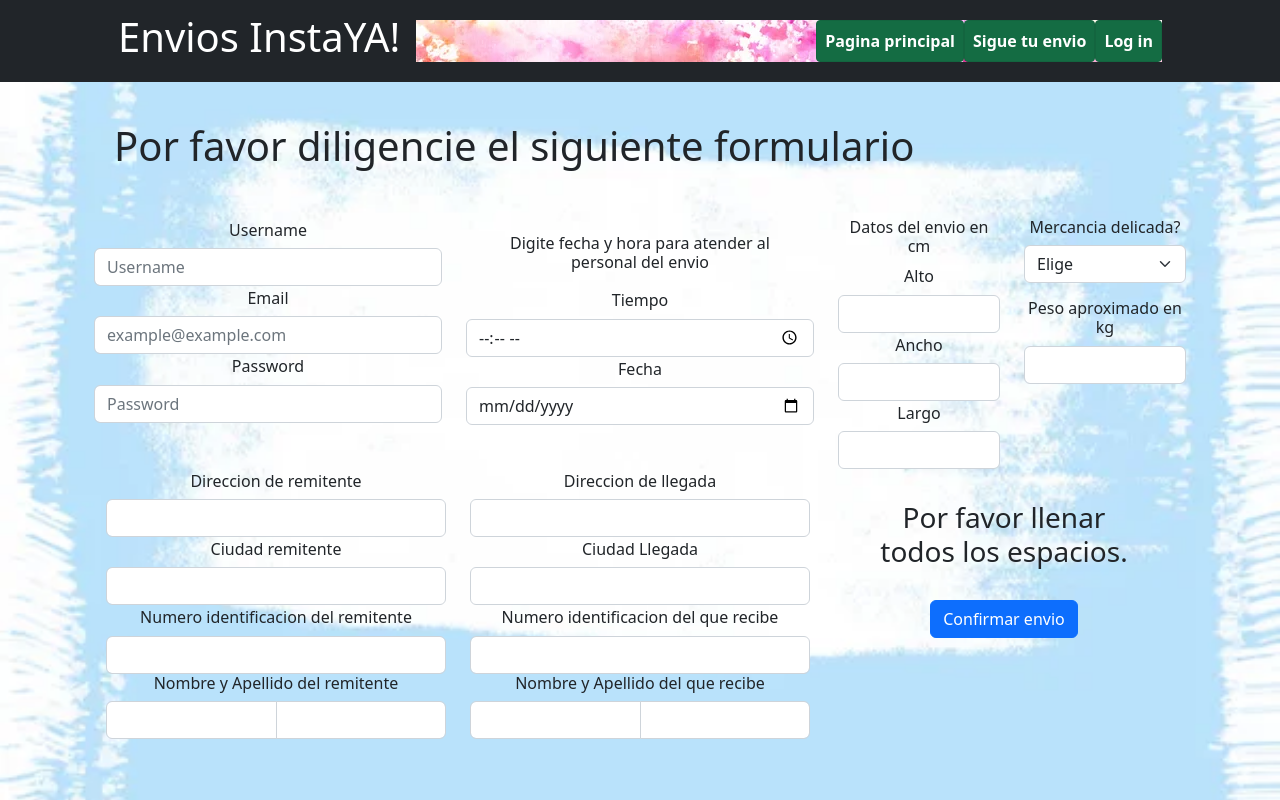
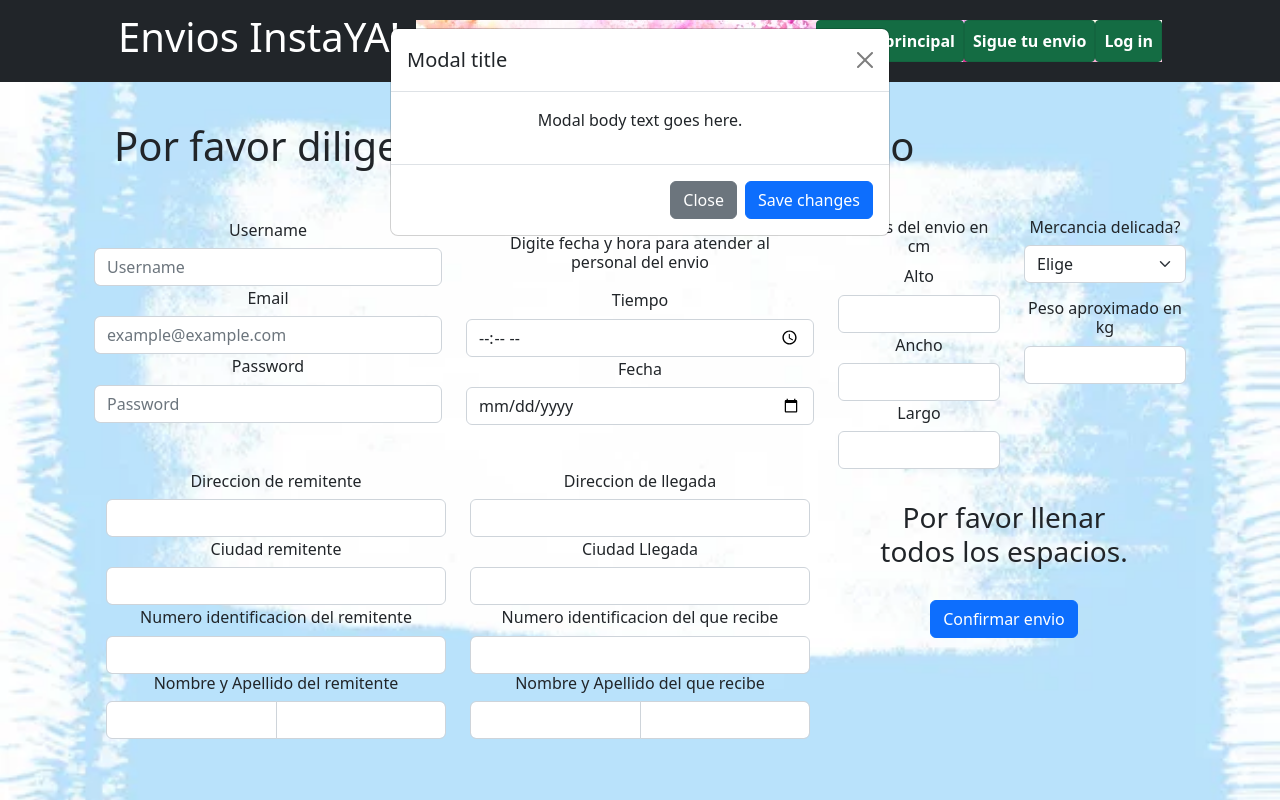
Before and after one commit to adferatuz/Proyecto_Envios_Ciclo4, a React (Vite) app: page /Envios in a window 1280 px wide. Both pictures are taken after a click on the button "Confirmar envio". Built offline with nearby package versions, Linux system fonts and the light colour scheme.

Commit message:
acomodando modal en Envios

```diff
--- a/src/components/Aplicacion/Servicios/Envios.jsx
+++ b/src/components/Aplicacion/Servicios/Envios.jsx
@@ -1,6 +1,6 @@
-import {React} from "react";
+import {React, useState} from "react";
 import { useNavigate } from "react-router-dom";
-import ConfirmarEnvio from "./confirmacionEnvioFormulario"
+import ModalEnviado from "./confirmacionEnvioFormulario"
 
 
 export const Envios = () => {
@@ -16,6 +16,14 @@ export const Envios = () => {
     const handleOnClick2 = () => {
         navigate2("/EstadoEnvios");
     };
+
+    const confirmarEnvio = ()=>{
+        console.log('confirmar envio');
+        setMostrar (true);
+    }
+
+    const [mostrar, setMostrar] = useState (false);
+
 
     return (
         <>
@@ -114,16 +122,12 @@ export const Envios = () => {
                     <div className="margen">
                     <span><h3>Por favor llenar todos los espacios.</h3></span>
                     </div>
-                    <button type="button" className="btn btn-primary" onClick={()=>{ConfirmarEnvio()}}>Confirmar envio</button>
-
+                    <button type="button" className="btn btn-primary" onClick={()=>{confirmarEnvio()}}>Confirmar envio</button>
                     </div>
-
                 </div>
-
             </div>
-
-
             </form>
+            { mostrar ? <ModalEnviado/> : ''}
             </div>
         </div>
         </>
--- a/src/components/Aplicacion/Servicios/EstadoEnvios.jsx
+++ b/src/components/Aplicacion/Servicios/EstadoEnvios.jsx
@@ -22,19 +22,19 @@ export const EstadoEnvios = () => {
                 </div>
             </div>
         </nav>
-            <div class="container text-center">
-                <div class="row">
-                    <div class="col">
+            <div className="container text-center">
+                <div className="row">
+                    <div className="col">
                     Column
                     </div>
-                    <div class="col">
-                    <div class="input-group mb-3 margen">
-                        <span class="input-group-text" id="basic-addon1"><i class="bi bi-search"></i></span>
-                        <input type="text" class="form-control" placeholder="Digite el codigo de seguimiento" aria-label="Username" aria-describedby="basic-addon1"/>
-                        <button type="button" class="btn btn-success">Consultar Estado</button>
+                    <div className="col">
+                    <div className="input-group mb-3 margen">
+                        <span className="input-group-text" id="basic-addon1"><i className="bi bi-search"></i></span>
+                        <input type="text" className="form-control" placeholder="Digite el codigo de seguimiento" aria-label="Username" aria-describedby="basic-addon1"/>
+                        <button type="button" className="btn btn-success">Consultar Estado</button>
                         </div>
                     </div>
-                    <div class="col">
+                    <div className="col">
                     Column
                     </div>
                 </div>
--- a/src/components/Aplicacion/Servicios/confirmacionEnvioFormulario.jsx
+++ b/src/components/Aplicacion/Servicios/confirmacionEnvioFormulario.jsx
@@ -1,24 +1,28 @@
 import {React} from "react";
+import { useEffect } from "react";
 
 
-const  ConfirmarEnvio = ()=> {
+const  ModalEnviado = ()=> {
+    useEffect(() =>{
+
+    })
     console.log('Hola mundo');
     return (
 
-        <div className="modal" tabindex="-1">
-            <div className="modal-dialog">
-                <div className="modal-content">
-                    <div className="modal-header">
-                        <h5 className="modal-title">Modal title</h5>
-                            <button type="button" class="btn-close" data-bs-dismiss="modal" aria-label="Close"></button>
-                        </div>
-                    <div className="modal-body">
-                        <p>Modal body text goes here.</p>
+        <div class="modal" tabindex="-1">
+            <div class="modal-dialog">
+                <div class="modal-content">
+                    <div class="modal-header">
+                        <h5 class="modal-title">Modal title</h5>
+                        <button type="button" class="btn-close" data-bs-dismiss="modal" aria-label="Close"></button>
                     </div>
-                        <div className="modal-footer">
-                        <button type="button" className="btn btn-secondary" data-bs-dismiss="modal">Close</button>
-                        <button type="button" className="btn btn-primary">Save changes</button>
-                    </div>
+                <div class="modal-body">
+                    <p>Modal body text goes here.</p>
+                </div>
+                <div class="modal-footer">
+                    <button type="button" class="btn btn-secondary" data-bs-dismiss="modal">Close</button>
+                    <button type="button" class="btn btn-primary">Save changes</button>
+                </div>
                 </div>
             </div>
         </div>
@@ -26,4 +30,4 @@ const  ConfirmarEnvio = ()=> {
     );
 };
 
-export default ConfirmarEnvio;
+export default ModalEnviado;
--- a/src/components/Aplicacion/css/style.css
+++ b/src/components/Aplicacion/css/style.css
@@ -31,3 +31,8 @@
 .space{
     width: 100%;
 }
+
+.modal{
+    display:flow-root;
+
+}
```
